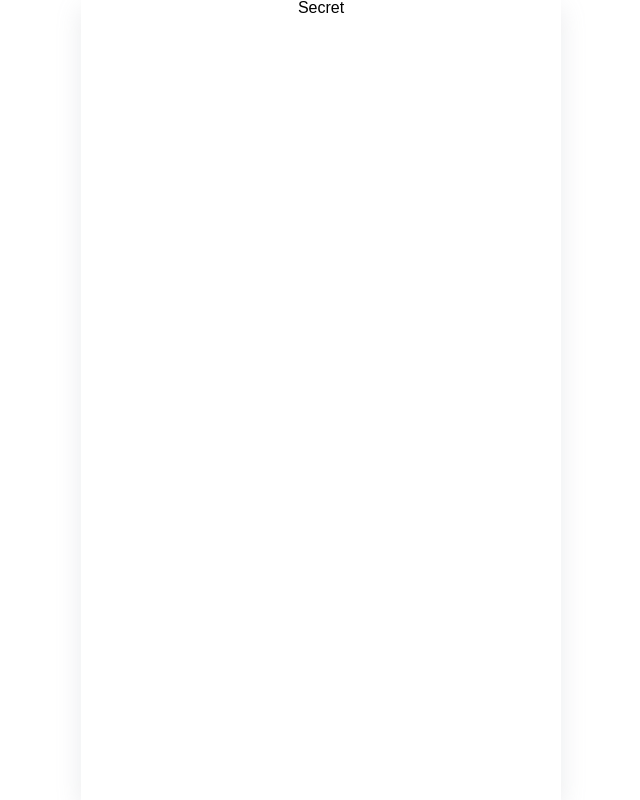
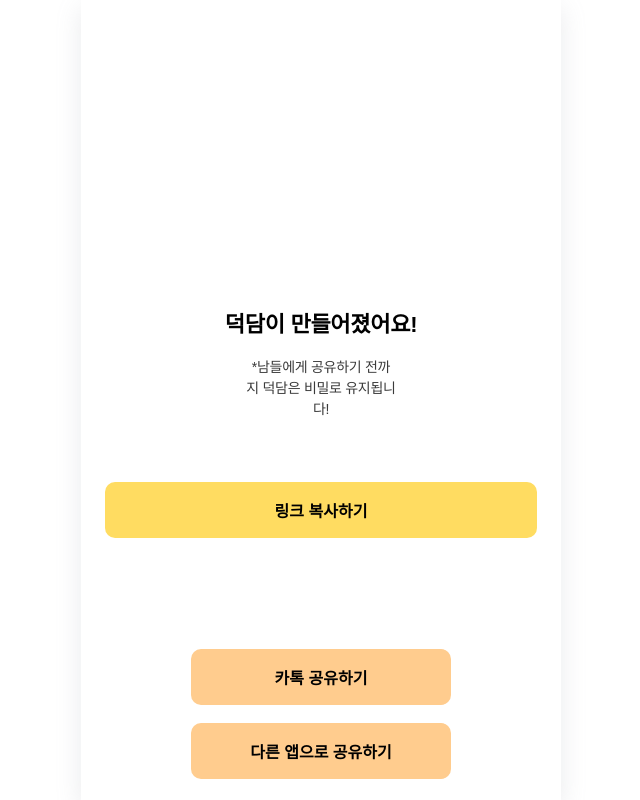
Before and after one commit to pagers-org/here-your-duckdam, a Next.js app: page /secret in a window 1280 px wide. Shown: the whole page, without its empty margins (319-959 px from the left). Built offline with nearby package versions, Linux system fonts and the light colour scheme.

Commit message:
[기능구현] 컴포넌트 제작 및 SecretPage UI 생성 (#11)

```diff
--- /dev/null
+++ b/components/common/Button.tsx
@@ -0,0 +1,47 @@
+import styled from '@emotion/styled';
+import React from 'react';
+import { color } from 'styles/theme';
+
+type ButtonType = {
+    children: React.ReactNode;
+    onClick?: () => void;
+    backgroundColor?: typeof color[keyof typeof color];
+};
+
+const Button = ({
+    children,
+    onClick,
+    backgroundColor = color.buttonYellow,
+}: ButtonType) => {
+    return (
+        <Wrapper>
+            <StyledButton onClick={onClick} backgroundColor={backgroundColor}>
+                {children}
+            </StyledButton>
+        </Wrapper>
+    );
+};
+
+export default Button;
+
+const Wrapper = styled.div`
+    width: 100%;
+    padding: 9px 0;
+`;
+
+const StyledButton = styled.button<ButtonType>`
+    width: 90%;
+    background-color: ${(props) => props.backgroundColor};
+    border: none;
+    border-radius: 10px;
+    display: flex;
+    justify-content: center;
+    align-items: center;
+    font-weight: bold;
+    font-size: 1em;
+    padding: 16px;
+    position: relative;
+    right: 0;
+    left: 0;
+    margin: 0 auto;
+`;
--- /dev/null
+++ b/components/common/Description.tsx
@@ -0,0 +1,19 @@
+import styled from '@emotion/styled';
+import React from 'react';
+
+const Description = (props: { text: string }) => {
+    return <StyledDescription>{props.text}</StyledDescription>;
+};
+
+export default Description;
+
+const StyledDescription = styled.div`
+    padding: 21px 34px;
+    word-break: break-all;
+    font-size: 14px;
+    color: ${({ theme }) => theme.color.darkGray};
+    width: 150px;
+    line-height: 150%;
+    letter-spacing: -0.29px;
+    text-align: center;
+`;
--- /dev/null
+++ b/components/common/MessageBox.tsx
@@ -0,0 +1,18 @@
+import styled from '@emotion/styled';
+import React from 'react';
+
+const MessageBox = (props: { children: React.ReactNode }) => {
+    return <Wrapper>{props.children}</Wrapper>;
+};
+
+export default MessageBox;
+
+const Wrapper = styled.section`
+    width: 100%;
+    display: flex;
+    flex-direction: column;
+    justify-content: center;
+    align-items: center;
+    box-sizing: border-box;
+    padding: 2rem;
+`;
--- /dev/null
+++ b/components/common/Title.tsx
@@ -0,0 +1,15 @@
+import styled from '@emotion/styled';
+import React from 'react';
+
+const Title = (props: { children: React.ReactNode }) => {
+    return <StyledTitle>{props.children}</StyledTitle>;
+};
+
+export default Title;
+
+const StyledTitle = styled.div`
+    word-break: keep-all;
+    font-size: 22px;
+    font-weight: bold;
+    letter-spacing: -0.29px;
+`;
--- a/components/common/index.ts
+++ b/components/common/index.ts
@@ -1,3 +1,6 @@
 export { default as BackDrop } from './BackDrop';
+export { default as Button } from './Button';
+export { default as Description } from './Description';
 export { default as Logo } from './Logo';
 export { default as Portal } from './Portal';
+export { default as Title } from './Title';
--- /dev/null
+++ b/components/secret/Links.tsx
@@ -0,0 +1,18 @@
+import styled from '@emotion/styled';
+import React from 'react';
+
+export const shareOnKakao = () => {};
+
+export const shareOnOthers = () => {
+    if (navigator.share) {
+        navigator
+            .share({
+                title: '비밀 덕담이 도착했습니다!',
+                text: '여기를 눌러 덕담을 확인하세요.',
+                url: 'https://here-your-duckdam-mc4mu29lp-duckdam-trio.vercel.app/',
+            })
+            .catch(console.error);
+    } else {
+        alert('공유하기가 지원되지 않는 환경 입니다.');
+    }
+};
--- /dev/null
+++ b/components/secret/index.ts
@@ -0,0 +1,5 @@
+export { default as Button } from '../common/Button';
+export { default as Description } from '../common/Description';
+export { default as MessageBox } from '../common/MessageBox';
+export { default as Title } from '../common/Title';
+export { shareOnOthers } from './Links';
--- a/pages/secret/index.tsx
+++ b/pages/secret/index.tsx
@@ -1,5 +1,70 @@
+import {
+    Button,
+    Description,
+    shareOnOthers,
+    MessageBox,
+    Title,
+} from '@components/secret';
+import styled from '@emotion/styled';
+import { theme } from '@styles';
+import Image from 'next/image';
+
+import loadingGif from 'public/images/loading-done.gif';
+
 const Secret = () => {
-    return <div>Secret</div>;
+    return (
+        <>
+            <Wrapper>
+                <Image
+                    src={loadingGif}
+                    width="188"
+                    height="188"
+                    alt="이미지를 불러올 수 없습니다"
+                />
+
+                <MessageBox>
+                    <Title>덕담이 만들어졌어요!</Title>
+                    <Description
+                        text={
+                            '*남들에게 공유하기 전까지 덕담은 비밀로 유지됩니다!'
+                        }
+                    ></Description>
+                </MessageBox>
+                <Button>링크 복사하기</Button>
+            </Wrapper>
+            <ShareWrapper>
+                <Button backgroundColor={theme.color.orange}>
+                    카톡 공유하기
+                </Button>
+                <Button
+                    onClick={() => {
+                        shareOnOthers();
+                    }}
+                    backgroundColor={theme.color.orange}
+                >
+                    다른 앱으로 공유하기
+                </Button>
+            </ShareWrapper>
+        </>
+    );
 };
 
 export default Secret;
+
+const Wrapper = styled.div`
+    width: 100%;
+    height: 80%;
+    display: flex;
+    flex-direction: column;
+    justify-content: center;
+    align-items: center;
+`;
+
+const ShareWrapper = styled.div`
+    position: relative;
+    width: 60%;
+    display: flex;
+    flex-direction: column;
+    justify-content: center;
+    align-items: center;
+`;
--- a/styles/theme.ts
+++ b/styles/theme.ts
@@ -1,12 +1,15 @@
 export const color = {
-  yellow: "#FBE54D",
-  white: "#fff",
-  black: "#000",
-  dark: "#222",
-};
+    buttonYellow: '#FFDC61',
+    yellow: '#FBE54D',
+    white: '#fff',
+    black: '#000',
+    dark: '#222',
+    darkGray: '#3A3A3A',
+    orange: '#FFCC8E',
+} as const;
 
 export const theme = {
-  color,
+    color,
 };
 
 export default theme;
--- a/tsconfig.json
+++ b/tsconfig.json
@@ -23,6 +23,6 @@
         "jsxImportSource": "@emotion/react",
         "incremental": true
     },
-  "include": ["next-env.d.ts", "**/*.ts", "**/*.tsx"],
+    "include": ["global.d.ts", "next-env.d.ts", "**/*.ts", "**/*.tsx"],
     "exclude": ["node_modules"]
 }
```
Also changed, not shown: pages/index.tsx (+9 -0 lines), styles/emotion.d.ts (+5 -2 lines), public/images/loading-done.gif (added). Lines whose indentation alone changed are shown as unchanged.
